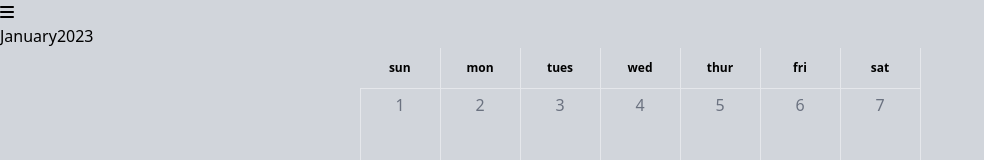
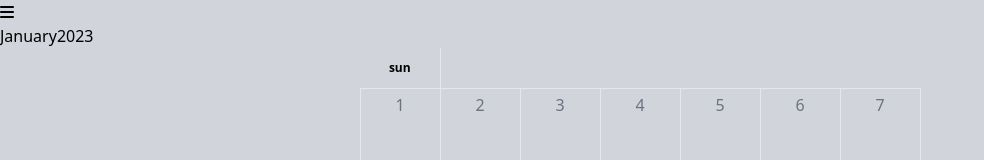
Before and after one commit to MicahBear/Thumb, a React (Vite) app: page /dashboard in a window 1280 px wide. Shown: the top 160 px of the page, without its empty margins (0-984 px from the left). Built offline with nearby package versions, Linux system fonts and the light colour scheme.

Commit message:
composing date data

```diff
--- a/src/components/Calendar.jsx
+++ b/src/components/Calendar.jsx
@@ -8,24 +8,6 @@ export default function Calendar() {
           <tr className="calendar--table-row">
             <th className="calendar--table-header p-2 border-r h-10 xl:w-40 lg:w-30 md:w-30 sm:w-20 w-10 xl:text-sm text-xs">
               <span className="calendar--day">sun</span>
-            </th>
-            <th className="calendar--table-header p-2 border-r h-10 xl:w-40 lg:w-30 md:w-30 sm:w-20 w-10 xl:text-sm text-xs">
-              <span className="calendar--day">mon</span>
-            </th>
-            <th className="calendar--table-header p-2 border-r h-10 xl:w-40 lg:w-30 md:w-30 sm:w-20 w-10 xl:text-sm text-xs">
-              <span className="calendar--day">tues</span>
-            </th>
-            <th className="calendar--table-header p-2 border-r h-10 xl:w-40 lg:w-30 md:w-30 sm:w-20 w-10 xl:text-sm text-xs">
-              <span className="calendar--day">wed</span>
-            </th>
-            <th className="calendar--table-header p-2 border-r h-10 xl:w-40 lg:w-30 md:w-30 sm:w-20 w-10 xl:text-sm text-xs">
-              <span className="calendar--day">thur</span>
-            </th>
-            <th className="calendar--table-header p-2 border-r h-10 xl:w-40 lg:w-30 md:w-30 sm:w-20 w-10 xl:text-sm text-xs">
-              <span className="calendar--day">fri</span>
-            </th>
-            <th className="calendar--table-header p-2 border-r h-10 xl:w-40 lg:w-30 md:w-30 sm:w-20 w-10 xl:text-sm text-xs">
-              <span className="calendar--day">sat</span>
             </th>
           </tr>
         </thead>
--- a/src/components/Date.jsx
+++ b/src/components/Date.jsx
@@ -1,5 +1,6 @@
-import React from "react";
+// import React from "react";
 
-export default function Date() {
-  return <></>;
-}
+// export default function Date() {
+//   const dateNow = new Date();
+//   return <>console.log(dateNow)</>;
+// }
--- a/src/pages/Dashboard.jsx
+++ b/src/pages/Dashboard.jsx
@@ -1,6 +1,8 @@
 import Calendar from "../components/Calendar";
 
 export default function Dashboard() {
+  const dateNow = new Date();
+  console.log(dateNow);
   return (
     <div className="dashboard-page">
       <div className="dashboard--nav">
@@ -12,6 +14,7 @@ export default function Dashboard() {
       </div>
       <div className="dashboard--calendar">
         <Calendar />
+        <h1></h1>
       </div>
       <div className="dashboard--info-container">
         <div className="dashboard--schedule">
```
